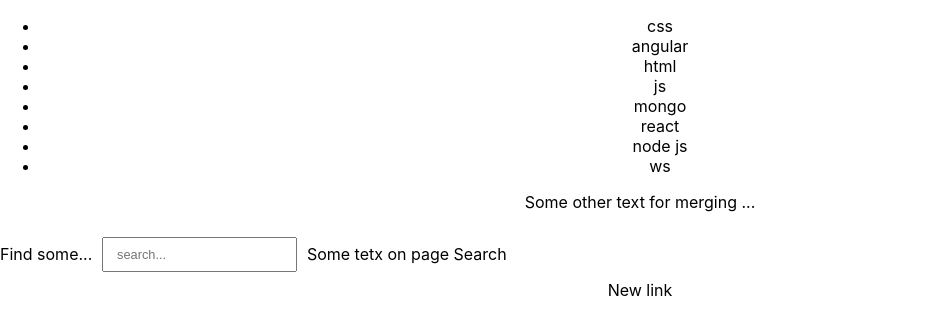
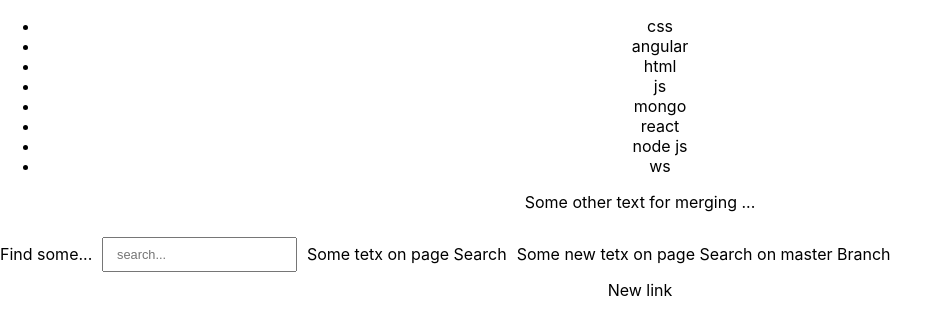
Before and after one commit to serg1557733/reactTestingWithJest, a React (Create React App) app: page / in a window 1280 px wide. Shown: the top 334 px of the page, without its empty margins (0-952 px from the left). Built offline with nearby package versions, Linux system fonts and the light colour scheme.

Commit message:
addd new p on search page

```diff
--- a/src/components/Search/Search.jsx
+++ b/src/components/Search/Search.jsx
@@ -24,6 +24,8 @@
             onChange={onChange}
          />
          <p> Some tetx on page Search</p>
+         <p> Some  new tetx on page Search on master Branch</p>
+
     </label>
   )
 }
```
